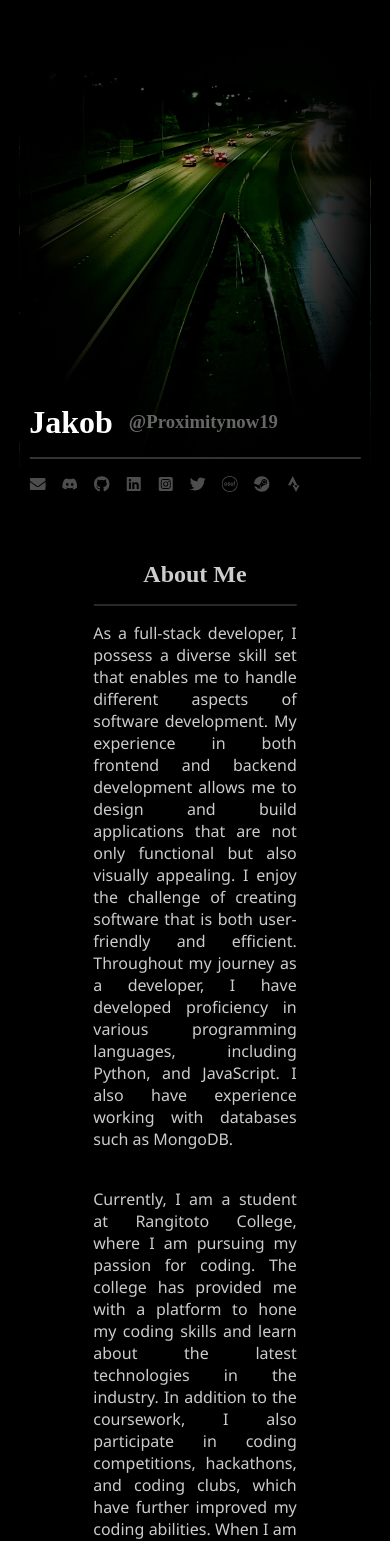
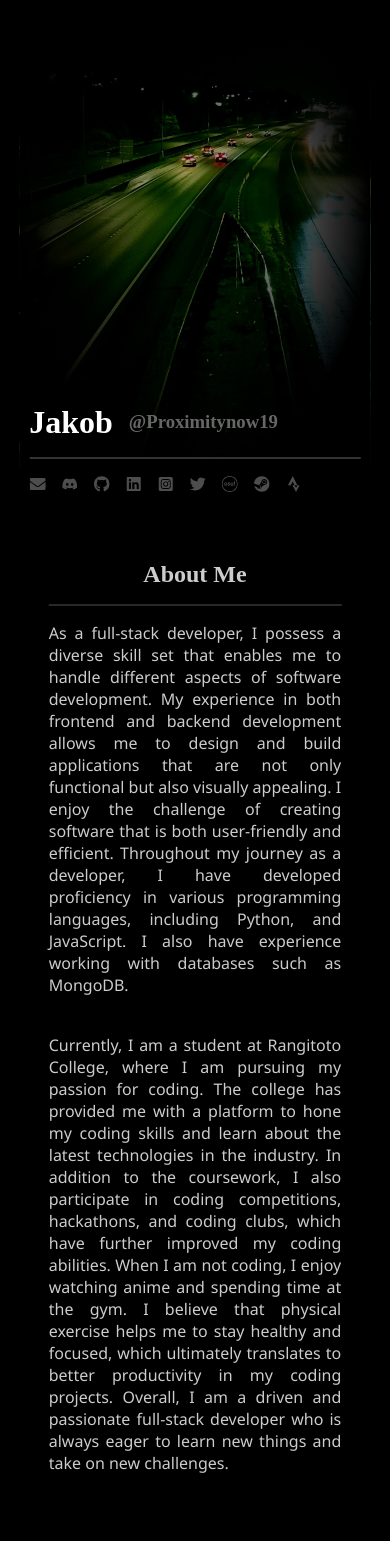
Before and after one commit to Proximitynow19/rumia.moe, a Next.js app in the folder ui/: page / in a window 390 px wide. Shown: the top 1541 px of the page. Built offline with nearby package versions, Linux system fonts and the light colour scheme; no server answers; a web font is replaced by a local one.

Commit message:
applied padding to sections on mobile

```diff
--- a/ui/src/styles/globals.css
+++ b/ui/src/styles/globals.css
@@ -40,8 +40,8 @@ hr {
 
 section {
   opacity: 0.8;
-  margin-left: 64px;
-  margin-right: 64px;
+  margin-left: min(64px, 5vw);
+  margin-right: min(64px, 5vw);
 }
 
 section > *:not(:last-child) {
```
